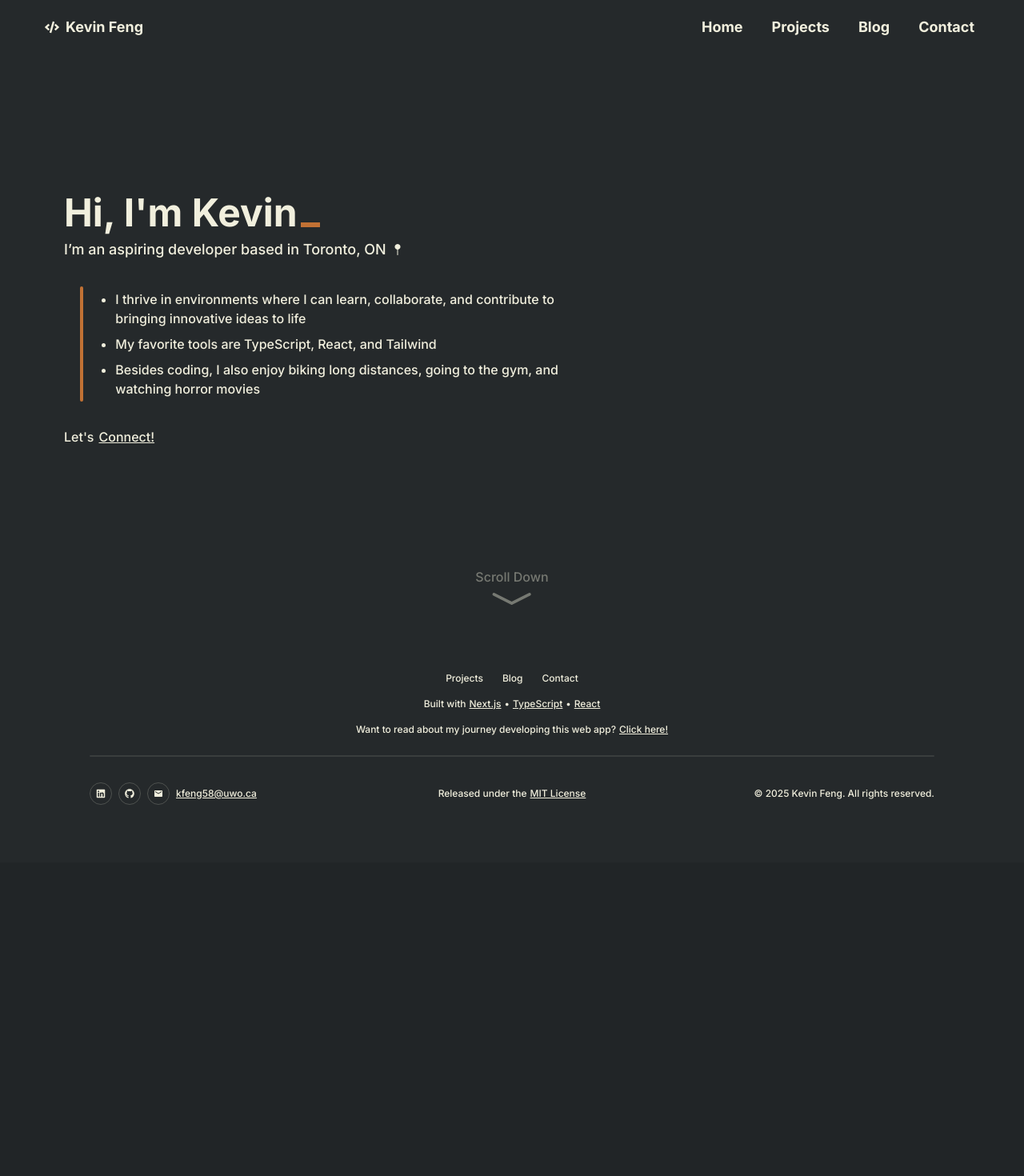
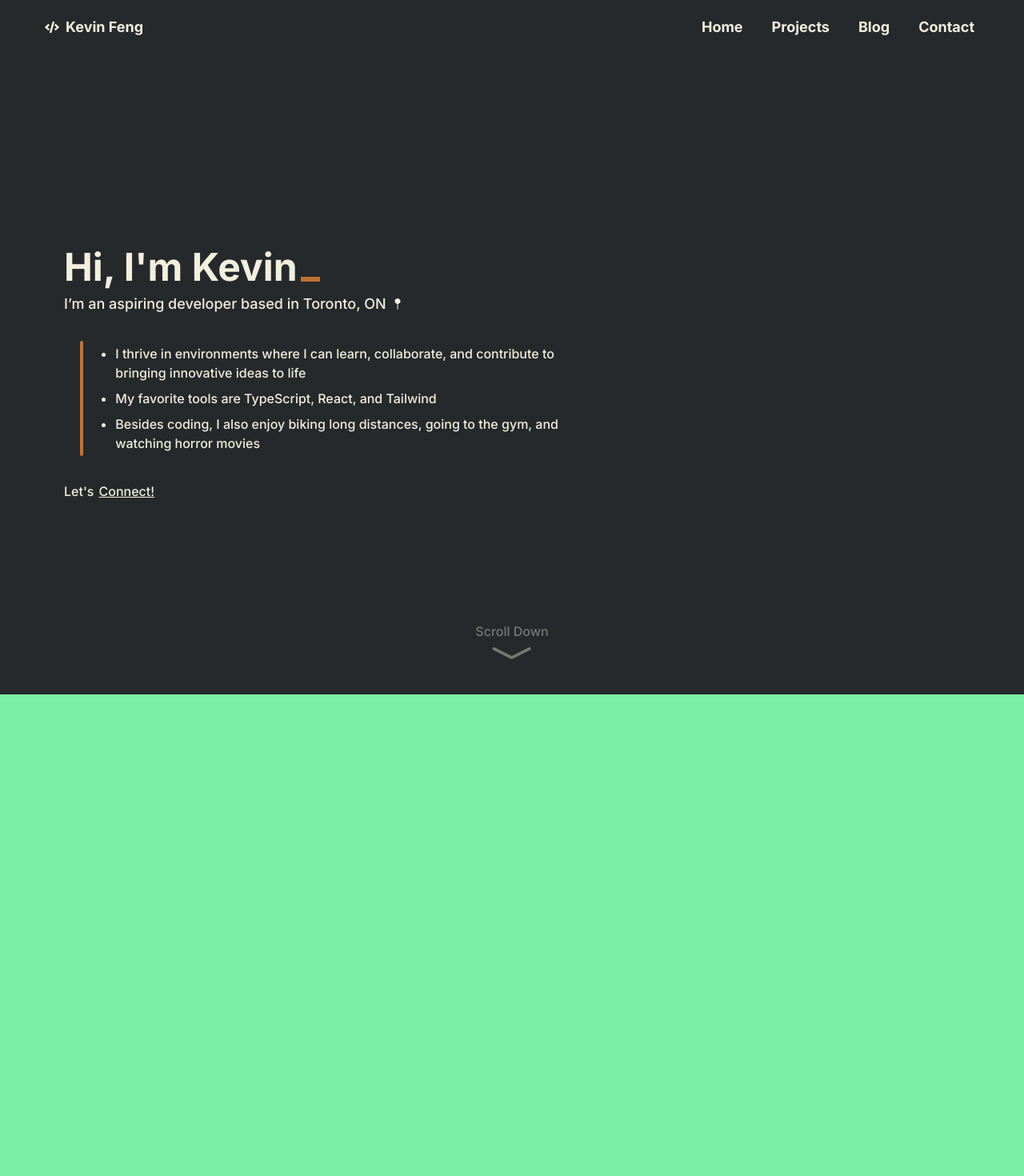
Before and after one commit to kevinf58/portfolio, a Next.js app: page / in a window 1280 px wide. Shown: the top 1470 px of the page at 80% size. Before the commit the page ends 1078 px from the top, so only its background shows below. Built offline with nearby package versions, Linux system fonts and the light colour scheme.

Commit message:
reformat general layout. avoid using absolute and fixed positioning

```diff
--- a/src/app/layout.tsx
+++ b/src/app/layout.tsx
@@ -30,10 +30,14 @@ export default function RootLayout({
   return (
     <html lang='en'>
       <body
-        className={`${inter.variable} ${ptSerif.variable} antialiased h-screen w-screen selection:bg-[#088484]`}
+        className={`flex flex-col min-h-screen ${inter.variable} ${ptSerif.variable} antialiased selection:bg-[#088484]`}
       >
-        <NavBar />
-        {children}
+        <section className='min-h-screen'>
+          <header className='sticky top-0 z-10'>
+            <NavBar />
+          </header>
+          <main className='flex-grow'>{children}</main>
+        </section>
         <Footer />
       </body>
     </html>
--- a/src/app/page.tsx
+++ b/src/app/page.tsx
@@ -5,8 +5,8 @@ import ScrollDown from '@/components/ScrollDown';
 
 export default function Home() {
   return (
-    <main className='h-screen snap-y snap-mandatory overflow-y-scroll scroll-smooth'>
-      <section className='relative h-full w-full flex flex-col justify-center font-medium bg-light-black snap-start'>
+    <>
+      <section className='relative h-screen w-full flex flex-col justify-center font-medium bg-light-black'>
         <div className='w-[55%] pl-20'>
           <div className='flex items-end pb-2'>
             <h1 className='text-5xl font-bold'>{"Hi, I'm Kevin"}</h1>
@@ -39,7 +39,7 @@ export default function Home() {
         </div>
         <ScrollDown />
       </section>
-      <div className='h-screen w-full snap-start' id='scroll' />
-    </main>
+      <div className='h-screen w-full bg-green-300' id='scroll' />
+    </>
   );
 }
--- a/src/components/common/Footer.tsx
+++ b/src/components/common/Footer.tsx
@@ -4,7 +4,7 @@ import { MdMail } from 'react-icons/md';
 
 const Footer = () => {
   return (
-    <section className='w-full flex flex-col mt-auto items-center px-28 py-10 bg-light-black font-medium text-xs'>
+    <footer className='w-full items-center px-28 py-10 bg-light-black font-medium text-xs'>
       <div className='flex flex-col gap-4 items-center'>
         <div className='flex gap-6 !text-white/50'>
           <Link href={'projects'}>Projects</Link>
@@ -88,7 +88,7 @@ const Footer = () => {
         </h6>
         <h6 className='ml-auto'>© 2025 Kevin Feng. All rights reserved.</h6>
       </div>
-    </section>
+    </footer>
   );
 };
 
--- a/src/components/common/NavBar.tsx
+++ b/src/components/common/NavBar.tsx
@@ -5,8 +5,8 @@ import { FaCode } from 'react-icons/fa';
 
 const NavBar = () => {
   return (
-    <header
-      className={`w-full fixed top-0 left-0 z-10 text-lg font-bold px-14 py-5 flex justify-between bg-light-black`}
+    <section
+      className={`w-full text-lg font-bold px-14 py-5 flex justify-between bg-light-black`}
     >
       <div className='flex items-center gap-2'>
         <FaCode />
@@ -26,7 +26,7 @@ const NavBar = () => {
           Contact
         </Link>
       </div>
-    </header>
+    </section>
   );
 };
 
```
